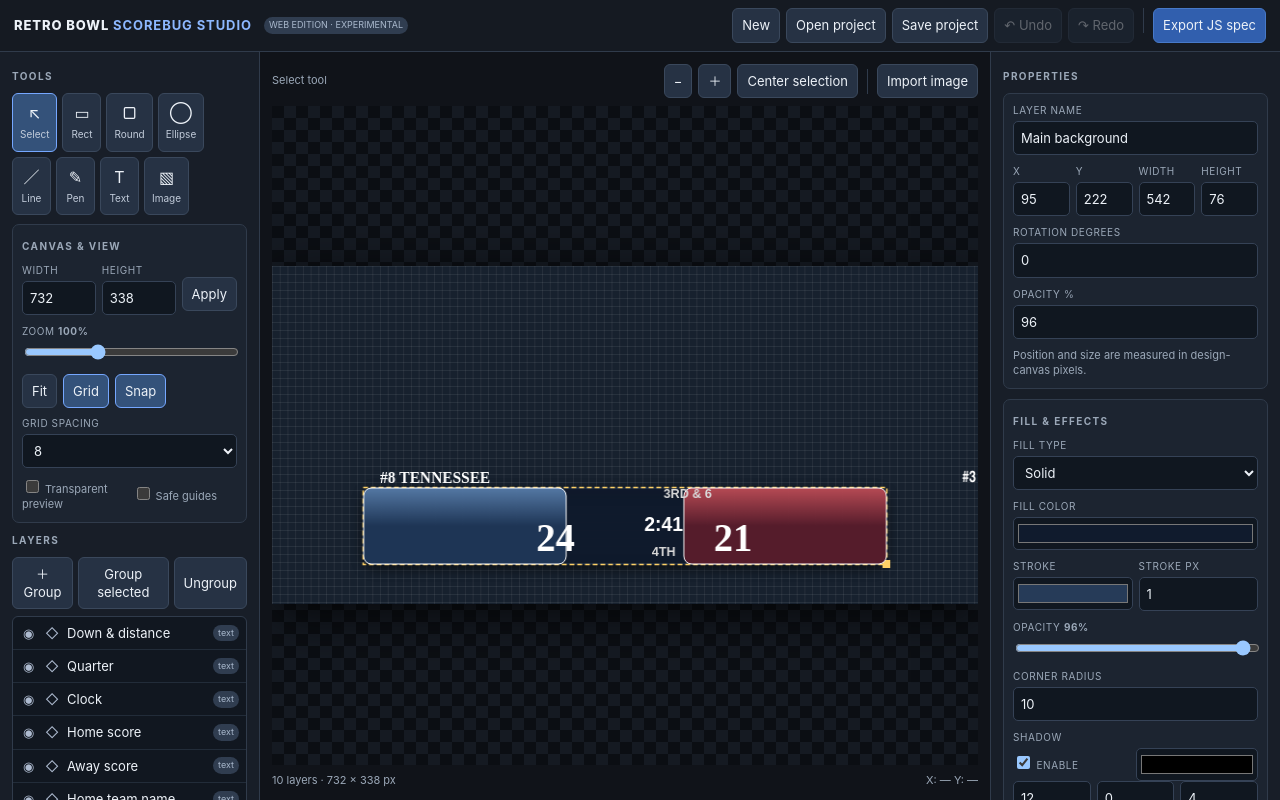
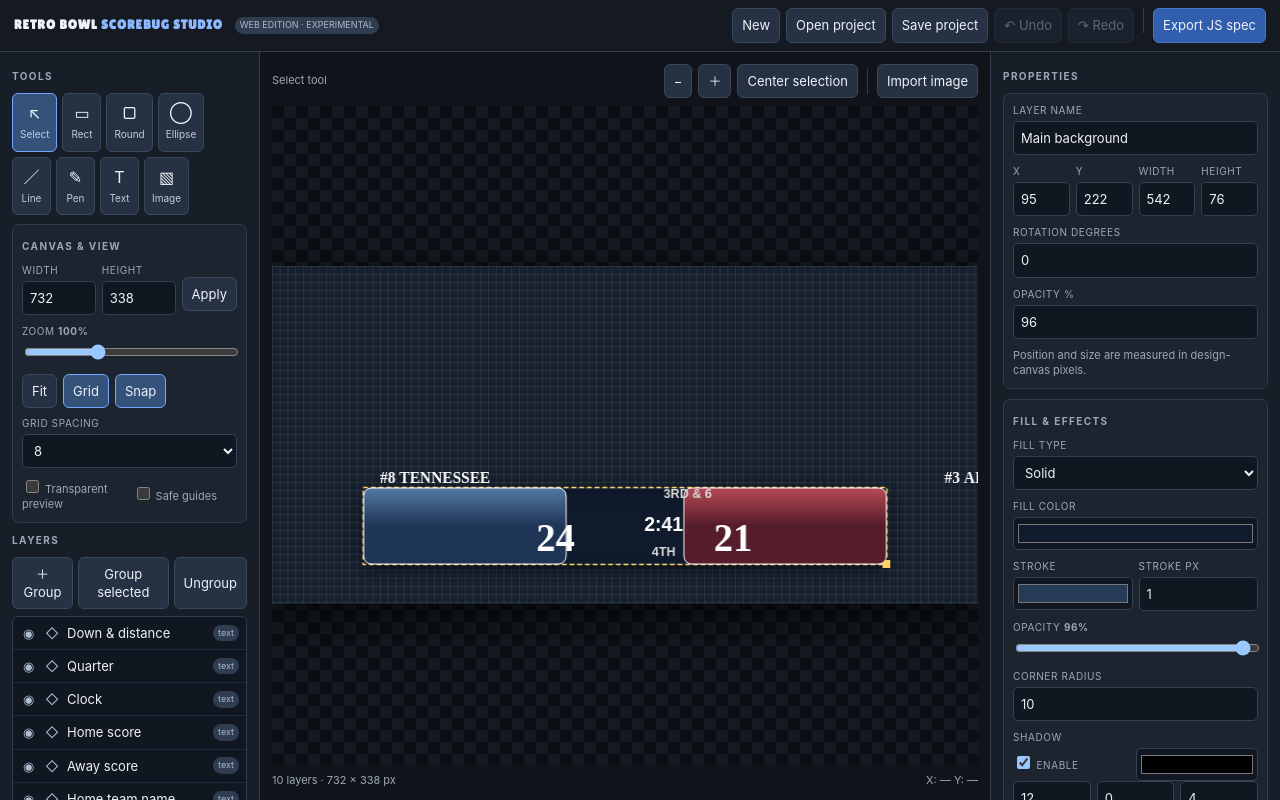
Before and after one commit to CraftyRobott/gamessss, a plain HTML site: page index.html in a window 1280 px wide. Drawn offline with Linux system fonts and the light colour scheme.

Commit message:
Apply Retro Bowl-style font consistently across scorebug text

```diff
--- a/index.html
+++ b/index.html
@@ -10,7 +10,7 @@
 *{box-sizing:border-box}body{margin:0;background:var(--bg);color:var(--text);font:13px/1.4 Inter,Segoe UI,Arial,sans-serif;overflow:hidden}
 button,input,select,textarea{font:inherit}button{background:#263244;color:var(--text);border:1px solid #3a485c;border-radius:6px;padding:7px 9px;cursor:pointer}button:hover{border-color:var(--blue);background:#30415a}button:disabled{opacity:.35;cursor:default}.primary{background:#315fae;border-color:#4779c8}.danger{color:#ff9c9c}.active{background:#34527a!important;border-color:#75a7ff!important}
 header{height:52px;display:flex;align-items:center;gap:12px;padding:0 14px;border-bottom:1px solid var(--line);background:#151a22}
-.brand{font-weight:850;letter-spacing:.07em;white-space:nowrap}.brand b{color:#8db8ff}.top-actions{display:flex;gap:6px;margin-left:auto}.sep{height:25px;border-left:1px solid var(--line);margin:0 3px}
+.brand{font-family:'Lilita One',sans-serif;font-weight:850;letter-spacing:.07em;white-space:nowrap}.brand b{color:#8db8ff}.top-actions{display:flex;gap:6px;margin-left:auto}.sep{height:25px;border-left:1px solid var(--line);margin:0 3px}
 main{height:calc(100vh - 52px);display:grid;grid-template-columns:260px minmax(400px,1fr) 290px}
 aside{background:var(--panel);overflow:auto;padding:12px}.left{border-right:1px solid var(--line)}.right{border-left:1px solid var(--line)}
 h3{font-size:10px;text-transform:uppercase;letter-spacing:.14em;color:var(--muted);margin:5px 0 10px}
@@ -102,9 +102,9 @@ const starter=[
 {id:'away',name:'Away panel',type:'roundrect',x:95,y:222,w:210,h:76,fill:'#344E72',fillMode:'away',stroke:'#ffffff',strokeWidth:0,radius:8,opacity:100,visible:true,locked:false,gradient:{type:'linear',a:'#5478a4',b:'#1e3555',angle:90,mid:50}},
 {id:'home',name:'Home panel',type:'roundrect',x:427,y:222,w:210,h:76,fill:'#7B3030',fillMode:'home',stroke:'#ffffff',strokeWidth:0,radius:8,opacity:100,visible:true,locked:false,gradient:{type:'linear',a:'#b64a54',b:'#551c2b',angle:90,mid:50}},
 {id:'awayname',name:'Away team name',type:'text',x:112,y:201,w:180,h:24,text:'{away_rank} {away_name}',fill:'#ffffff',font:'Lilita One',fontSize:16,weight:800,align:'left',letterSpacing:0,opacity:100,visible:true,locked:false},
-{id:'homename',name:'Home team name',type:'text',x:620,y:201,w:180,h:24,text:'{home_rank} {home_name}',fill:'#ffffff',font:'Arial Narrow',fontSize:16,weight:800,align:'right',letterSpacing:0,opacity:100,visible:true,locked:false},
+{id:'homename',name:'Home team name',type:'text',x:620,y:201,w:180,h:24,text:'{home_rank} {home_name}',fill:'#ffffff',font:'Lilita One',fontSize:16,weight:800,align:'right',letterSpacing:0,opacity:100,visible:true,locked:false},
 {id:'awayscore',name:'Away score',type:'text',x:274,y:260,w:40,h:30,text:'{away_score}',fill:'#ffffff',font:'Lilita One',fontSize:40,weight:900,align:'center',opacity:100,visible:true,locked:false},
-{id:'homescore',name:'Home score',type:'text',x:458,y:260,w:40,h:30,text:'{home_score}',fill:'#ffffff',font:'Impact',fontSize:40,weight:900,align:'center',opacity:100,visible:true,locked:false},
+{id:'homescore',name:'Home score',type:'text',x:458,y:260,w:40,h:30,text:'{home_score}',fill:'#ffffff',font:'Lilita One',fontSize:40,weight:900,align:'center',opacity:100,visible:true,locked:false},
 {id:'clock',name:'Clock',type:'text',x:366,y:248,w:80,h:22,text:'{clock}',fill:'#ffffff',font:'Arial',fontSize:20,weight:800,align:'center',opacity:100,visible:true,locked:false},
 {id:'quarter',name:'Quarter',type:'text',x:366,y:276,w:80,h:20,text:'{quarter}',fill:'#d8d8d8',font:'Arial',fontSize:13,weight:700,align:'center',opacity:100,visible:true,locked:false},
 {id:'down',name:'Down & distance',type:'text',x:366,y:218,w:130,h:20,text:'{down_distance}',fill:'#d8d8d8',font:'Arial',fontSize:13,weight:700,align:'center',opacity:100,visible:true,locked:false}
```
